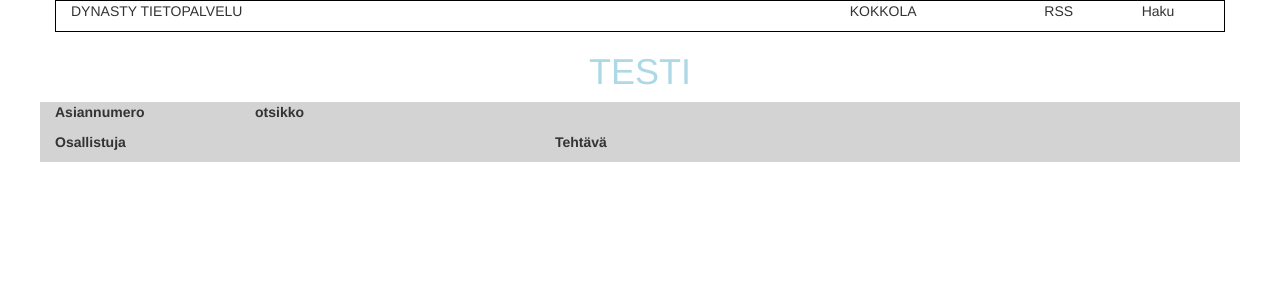
After one commit to ArttuU/N-ytt-, a PHP site: the page made by Pöytäkirja1.php in a window 1280 px wide. The commit adds this page. Shown: the top 300 px of the page. Run offline with PHP 8.4, Linux system fonts and the light colour scheme; data that the repository does not hold is empty.

Commit message:
uusi tiedosto

```diff
--- /dev/null
+++ b/Pöytäkirja1.php
@@ -0,0 +1,86 @@
+<!DOCTYPE html>
+  <html>
+    <head>
+      <title>Pöytäkirja</title>
+        <meta charset="utf-8">
+        <meta name="viewport" content="width=device-width, initial-scale=1" />
+        <link rel="stylesheet" href="https://maxcdn.bootstrapcdn.com/bootstrap/3.3.7/css/bootstrap.min.css" integrity="sha384-BVYiiSIFeK1dGmJRAkycuHAHRg32OmUcww7on3RYdg4Va+PmSTsz/K68vbdEjh4u" crossorigin="anonymous">
+        <link rel="stylesheet" href="https://maxcdn.bootstrapcdn.com/bootstrap/3.3.7/css/bootstrap-theme.min.css" integrity="sha384-rHyoN1iRsVXV4nD0JutlnGaslCJuC7uwjduW9SVrLvRYooPp2bWYgmgJQIXwl/Sp" crossorigin="anonymous">
+        <link rel="stylesheet" type="text/css" href="styles.css">
+    </head>
+    <body>
+     <div class="container">
+         <div class="row header">
+             <div class="col-md-8">
+                 <p>DYNASTY TIETOPALVELU</p>
+             </div>
+             <div class="col-md-2">
+                 <p>KOKKOLA</p>
+             </div>
+             <div class="col-md-1">
+                 <p>RSS</p>
+             </div>
+             <div class="col-md-1">
+                 <p>Haku</p>
+            </div>
+         </div>
+         <div class="row">
+             <div class="col-md-12 nimi">
+                 <h1>TESTI</h1>
+             </div>
+
+             <div class="row">
+                 <div class="col-md-2 otsikot">
+                     <p>Asiannumero</p>
+                 </div>
+             <div class="col-md-10 otsikot">
+                 <p>otsikko</p>
+             </div>
+         </div>
+
+
+           <?php
+            include "settings.php";
+
+           $otsikko = 'SELECT * FROM 605W_pöytäkirja';
+           $nayta = $my -> query($otsikko);
+
+           $nimet = 'SELECT * FROM 6552_Osallistujat';
+           $nayta2 = $my -> query($nimet);
+
+           while($t = $nayta -> fetch_object()){
+             echo '<div class="row">';
+             echo '<div class="col-md-2">'."<p>". $t -> asianro . "</p>" ."</div>";
+             echo '<div class="col-md-10">'.'<a href="'. $t -> otsikko .'.php">' .  $t -> otsikko."</a>"."</div>";
+             echo "</div>";
+           }
+
+           ?>
+
+           <div class="row">
+            <div class="col-md-5 otsikot">
+             <p>Osallistuja</p>
+            </div>
+            <div class="col-md-7 otsikot">
+             <p>Tehtävä</p>
+            </div>
+           </div>
+
+           <?php
+
+           while($r = $nayta2 -> fetch_object()){
+             echo '<div class="row">';
+             echo '<div class="col-md-5">'. "<p>". $r -> osallistuja ."</p>". "</div>";
+             echo '<div class="col-md-7">'. "<p>". $r -> tehtava ."</p>"."</div>";
+             echo '</div>';
+           }
+
+          $my -> close();
+           ?>
+
+     </div>
+
+
+        <script src="https://maxcdn.bootstrapcdn.com/bootstrap/3.3.7/js/bootstrap.min.js" integrity="sha384-Tc5IQib027qvyjSMfHjOMaLkfuWVxZxUPnCJA7l2mCWNIpG9mGCD8wGNIcPD7Txa" crossorigin="anonymous"></script>
+    </body>
+  </html>
--- a/settings.php
+++ b/settings.php
@@ -1,3 +1,4 @@
+
 <?php
     $my = mysqli_connect("Localhost","data15","jNTKdg3NTbRBuVEn","data15");
 
```
